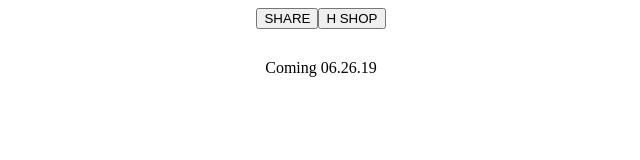
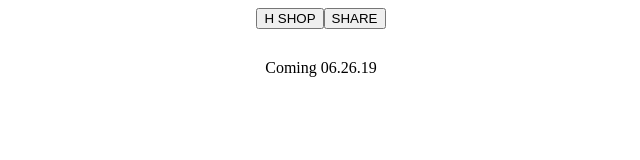
Before and after one commit to joshxcho/hodinkee-frontend-exercise, a React app: page / in a window 1280 px wide. Shown: the top 160 px of the page, without its empty margins (319-959 px from the left). Built offline with nearby package versions, Linux system fonts and the light colour scheme.

Commit message:
Add a feature to enable link to Hodinkee shop

```diff
--- a/client/src/components/Headers.jsx
+++ b/client/src/components/Headers.jsx
@@ -1,14 +1,17 @@
 import React, { Component } from 'react';
 
 export default class Headers extends Component {
+  handleClickShop = () => {
+    window.location.assign('http://shop.hodinkee.com');
+  };
   render() {
     return (
       <div className="headers-container">
+        <button className="headers-icon" onClick={this.handleClickShop} type="button">
+          H SHOP
+        </button>
         <button className="headers-icon" type="button">
           SHARE
-        </button>
-        <button className="headers-icon" type="button">
-          H SHOP
         </button>
       </div>
     );
```
